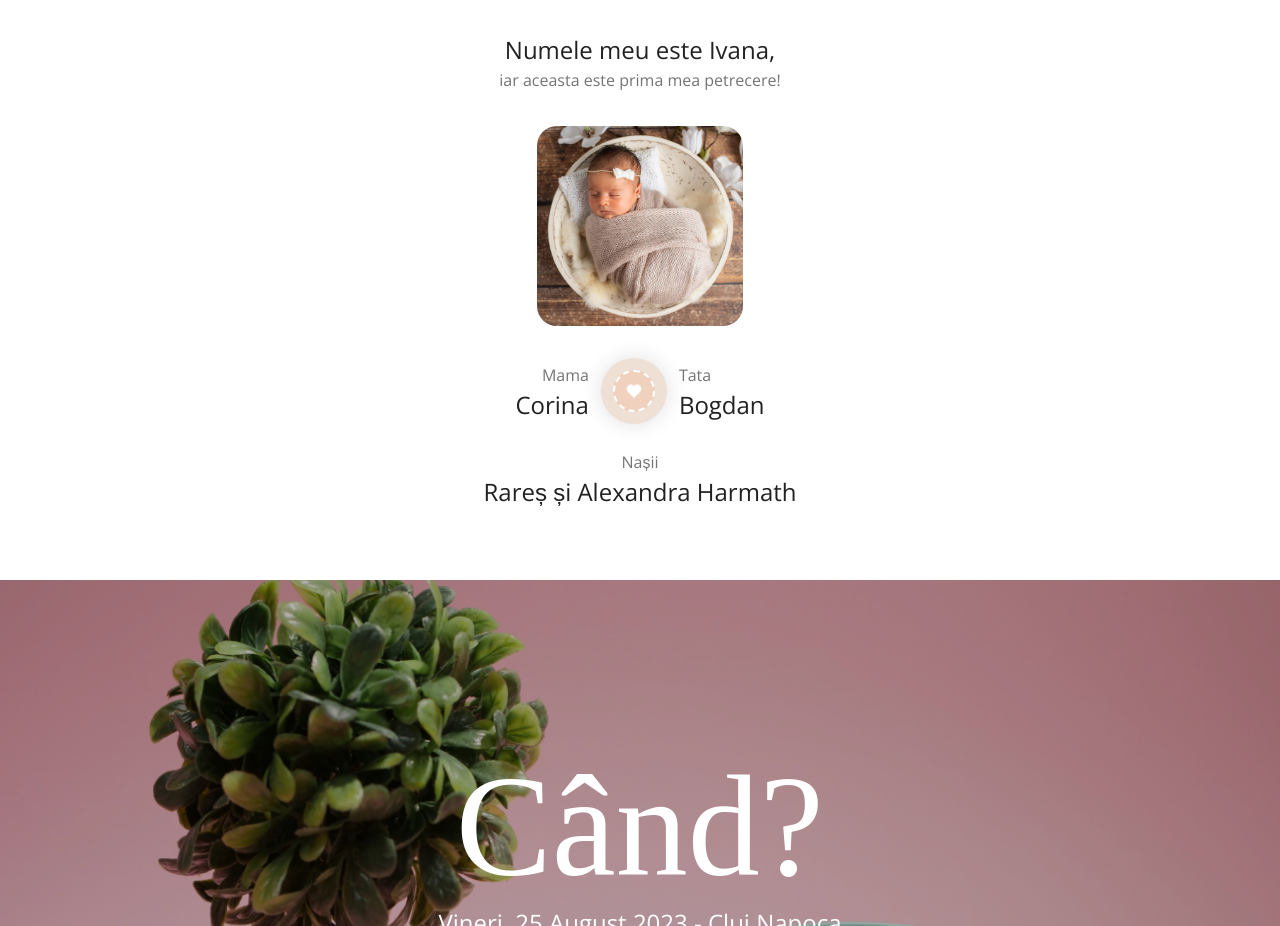
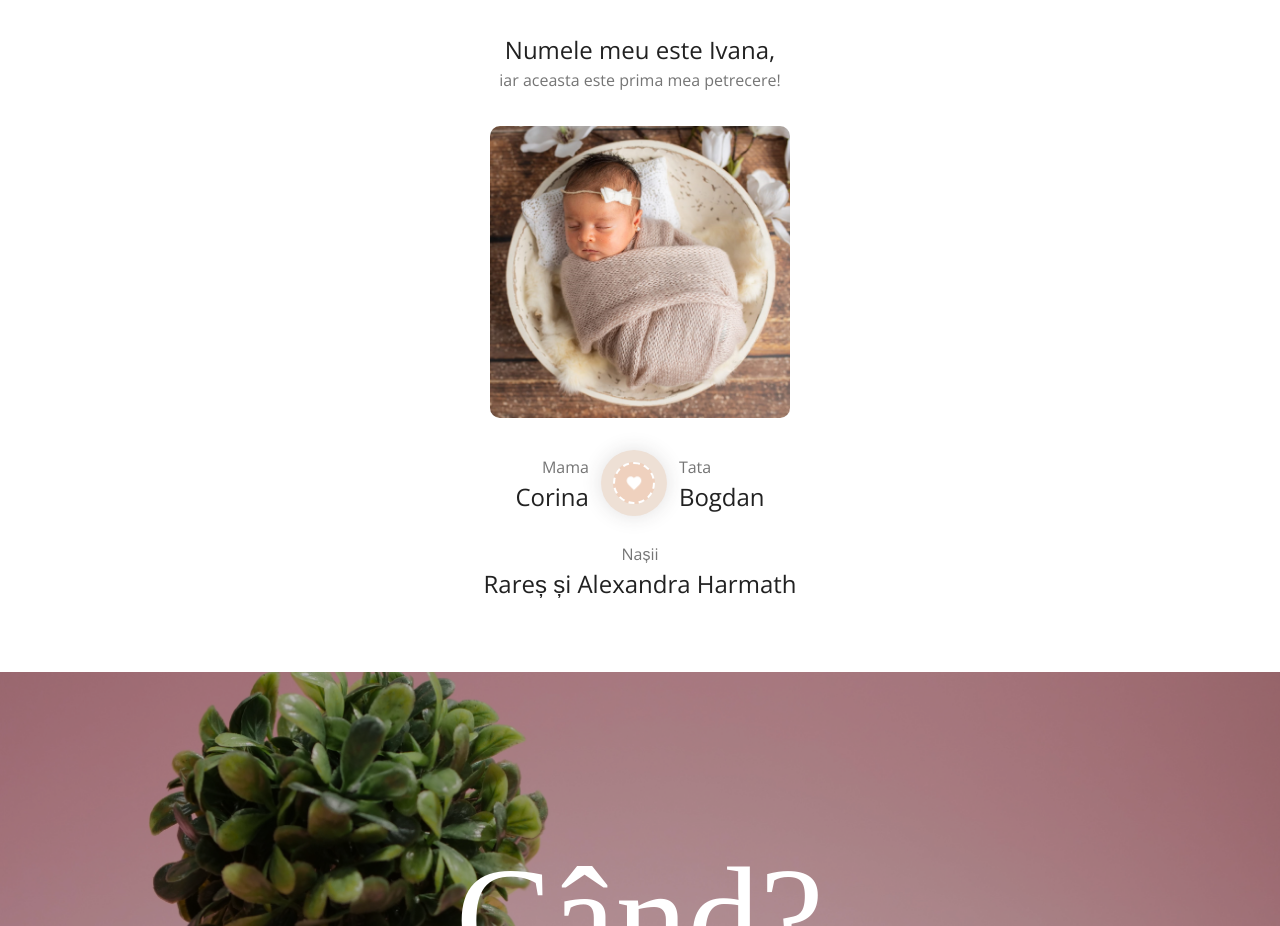
Before and after one commit to FreeNelu/website-botez, a React (Create React App) app: page / in a window 1280 px wide. Shown: the part 970-1896 px from the top of the page. Built offline with nearby package versions, Linux system fonts and the light colour scheme; a web font is replaced by a local one.

Commit message:
make baby bigger :)

```diff
--- a/src/Components/Ce.tsx
+++ b/src/Components/Ce.tsx
@@ -40,9 +40,8 @@ const Ce = () => {
         src={newBorn}
         sx={{
           margin: "32px",
-          width: "200x",
-          height: "200px",
-          borderRadius: "20px",
+          width: "300px",
+          borderRadius: '10px'
         }}
       />
       <Box
```
